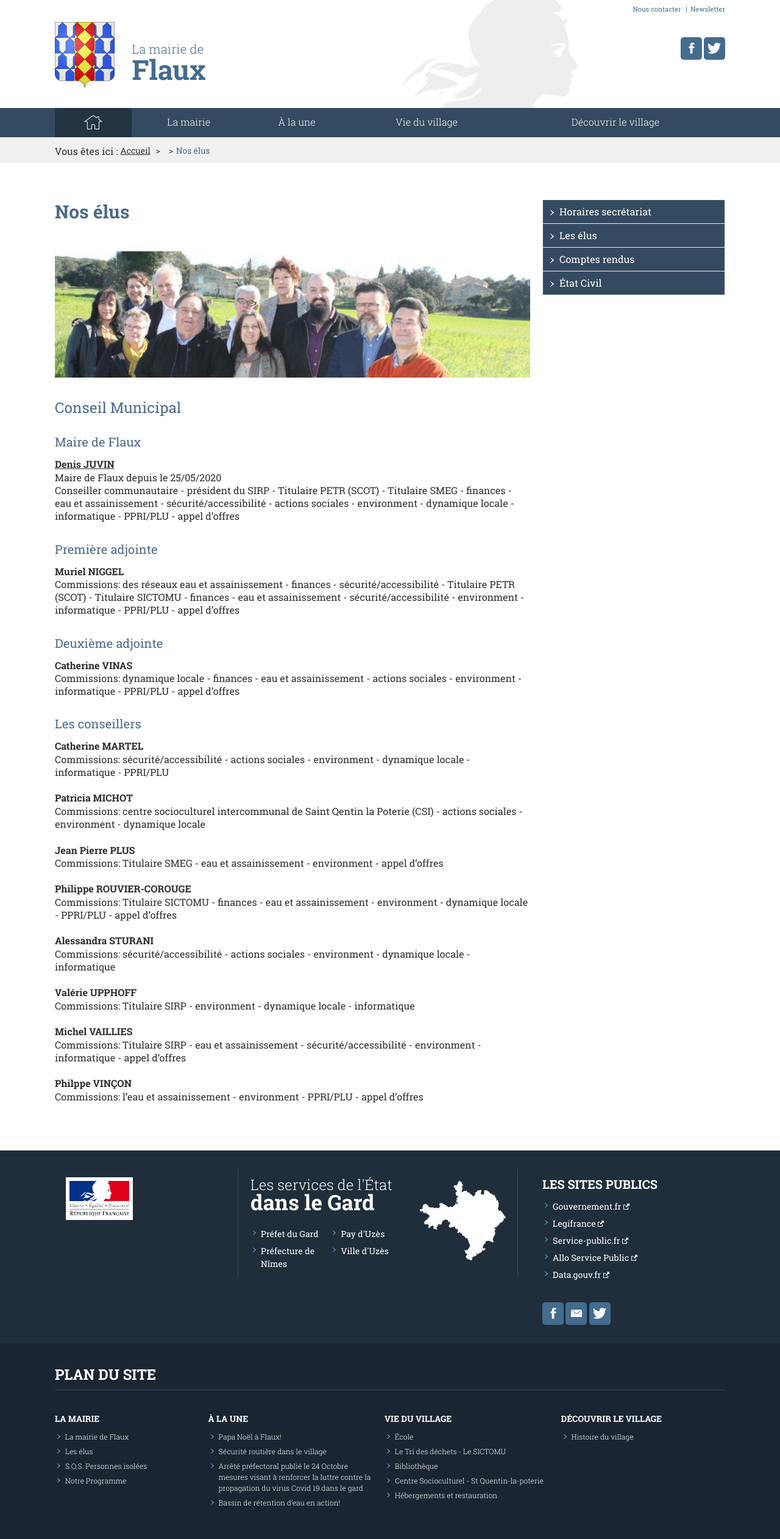
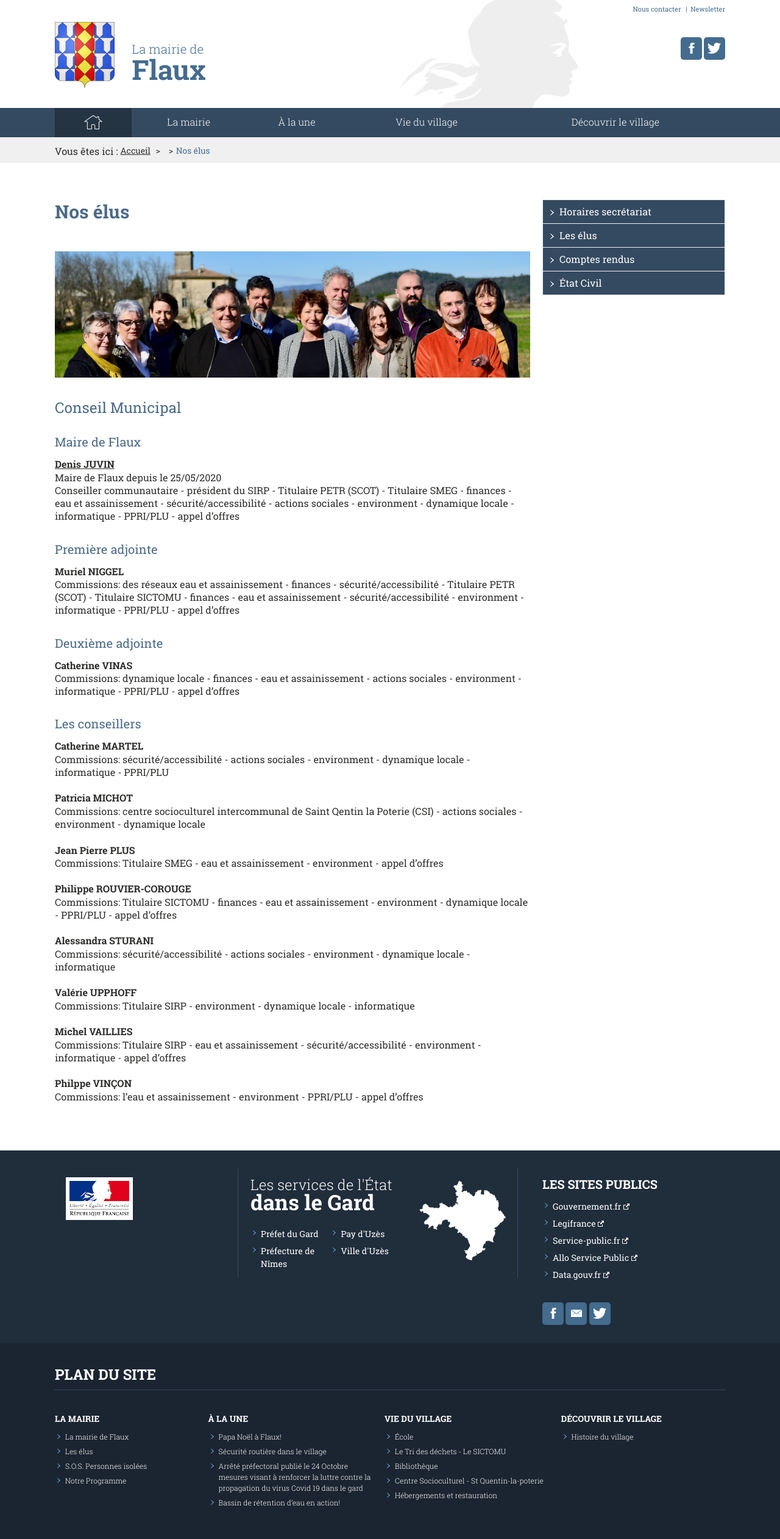
Before and after one commit to Flaux-Village/flaux-village.github.io, a Jekyll site: the page built from elus.md, in a window 1280 px wide. Shown: the whole page at 61% size. Built offline with Jekyll 4.4.1, drawn with Linux system fonts in a browser that asks for light colours; our own code applies the rules of GitHub Pages for plain Markdown files.

Commit message:
Update elus.md

```diff
--- a/elus.md
+++ b/elus.md
@@ -4,7 +4,7 @@ titre: Nos élus | La mairie de Flaux
 description: Les conseillers et leurs responsabilités
 keywords: mairie, commune, flaux, gard, conseil
 titre_page: Nos élus
-illustration: /assets/images/elusbanner1-940x250.png
+illustration: /assets/images/equipenaturellement1.png
 description_illustration: Les élus.
 menu_secondaire:
 - titre: Horaires secrétariat
```
